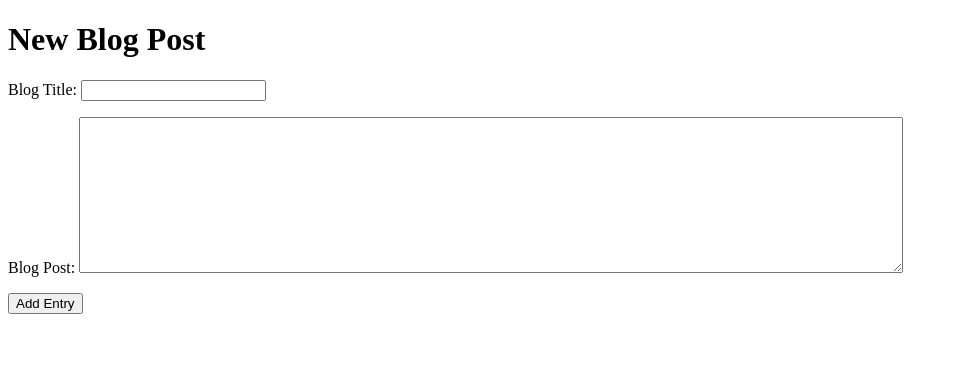
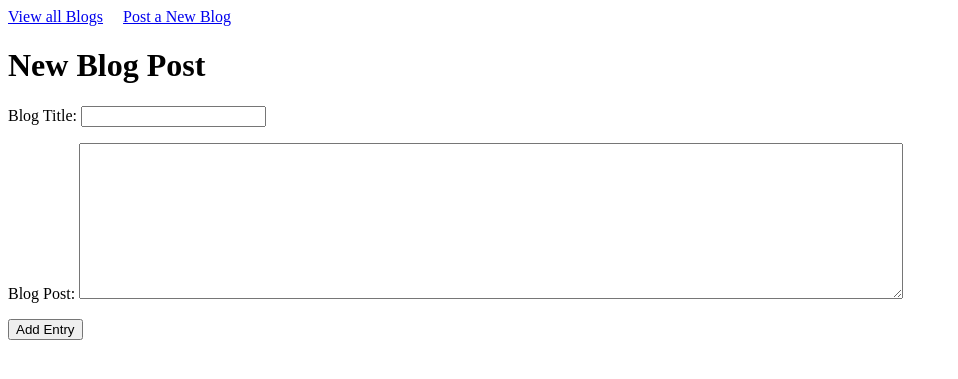
Before and after one commit to mjtraynor/blogz, a Flask app: page /new_blog in a window 1280 px wide. Shown: the top 379 px of the page, without its empty margins (0-958 px from the left). Run offline with Flask 2, Linux system fonts and the light colour scheme.

Commit message:
final changes

```diff
--- a/Templates/all_blogs.html
+++ b/Templates/all_blogs.html
@@ -1,9 +1,10 @@
 {% extends 'base.html' %}
 
 {% block content %}
+
     <h1>Michael Traynor's Blogs</h1>
     {% for blog in blogs %}
-        <h2>{{blog.title}}</h2>
+        <h2><a href="/all_blogs?id={{blog.id}}">{{blog.title}}</a></h2>
         <p></p>
         <p>{{blog.blog}}</p>
         <p></p>
--- a/Templates/base.html
+++ b/Templates/base.html
@@ -1,8 +1,18 @@
 <!doctype html>
 <html>
     <head>
+        <style> .error {
+            color: red;
+        }
+        </style>
         <title>Build a Blog</title>
     </head>
+    <header>
+        <nav>
+            <a href="/all_blogs">View all Blogs</a> &nbsp; &nbsp;
+            <a href="/new_blog">Post a New Blog</a>
+        </nav>
+    </header>
 <body>
 
     {% block content %}
--- a/Templates/new_blog.html
+++ b/Templates/new_blog.html
@@ -7,11 +7,13 @@
         <label>Blog Title:
             <input name="blog_title" type="text"}>
         </label>
-        <p class="error">{{title_error}}</p>
+        <span class="error"> {{title_error}}</span>
+        <p></p>
         <label>Blog Post:
             <textarea name="blog_post" type="textarea" rows="10" cols="100"></textarea>
         </label>
-        <p class="error">{{blog_error}}</p>
+        <span class="error"> {{blog_error}}</span>
+        <p></p>
         <input type="submit" value="Add Entry" />
     </form>
 
--- a/main.py
+++ b/main.py
@@ -26,13 +26,19 @@ def blank(text):
 
 @app.route('/')
 def redirect_main():
-    return redirect('/new_blog')
+    return redirect('/all_blogs')
 
 @app.route('/all_blogs')
 def view_blogs():
 
-    show_all = Blog.query.all()
-    return render_template('all_blogs.html', blogs=show_all)
+    blog_id = request.args.get('id')
+
+    if blog_id:
+        view_blog=Blog.query.get(blog_id)
+        return render_template('view_blog.html', blog=view_blog)
+    else:
+        show_all = Blog.query.all()
+        return render_template('all_blogs.html', blogs=show_all)
 
 @app.route('/new_blog', methods=['POST', 'GET'])
 def new_post():
@@ -56,8 +62,8 @@ def new_post():
         else:
             db.session.add(add_all)
             db.session.commit()
-            return redirect('/all_blogs')
-
+            show_blog = "/all_blogs?id=" + str(add_all.id)
+            return redirect(show_blog)
     else:
         return render_template('new_blog.html')
 
```
Also changed, not shown: Templates/view_blog.html (added, +10 -0 lines).
